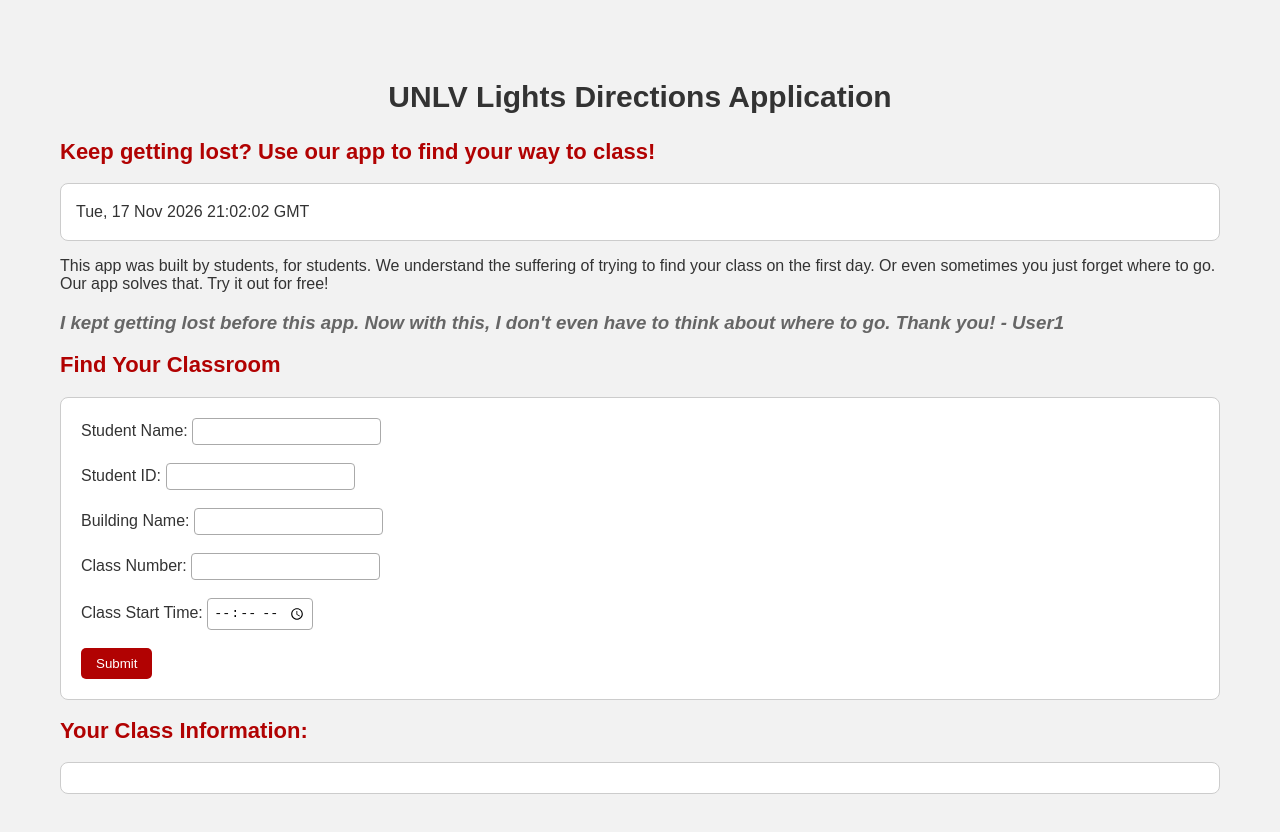
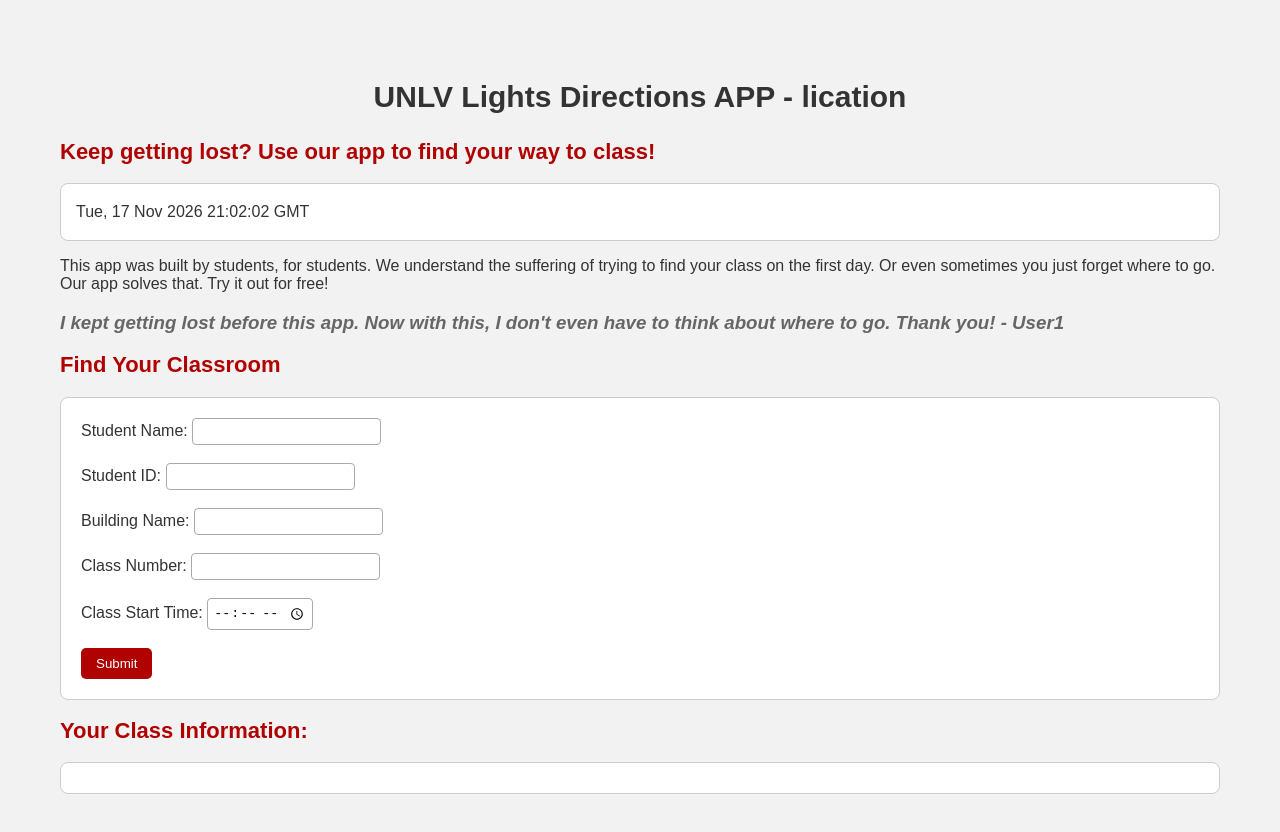
Before and after one commit to jazzyfamm/unlv-class-checkin, a plain HTML site: page index.html in a window 1280 px wide. Drawn offline with Linux system fonts and the light colour scheme.

Commit message:
Update index.html
Change to header

```diff
--- a/index.html
+++ b/index.html
@@ -6,7 +6,7 @@
 
   </head>
   <body>
-      <h1 class="title">UNLV Lights Directions Application</h1>
+      <h1 class="title">UNLV Lights Directions APP - lication</h1>
       <h2> Keep getting lost? Use our app to find your way to class!</h2>
       <p id="currentTime"></p>
       This app was built by students, for students. We understand the suffering of trying
```
